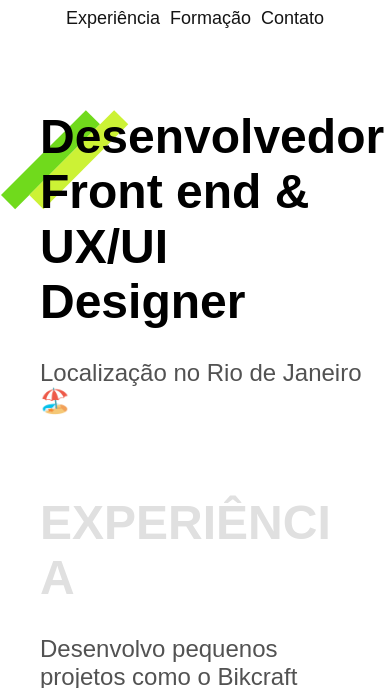
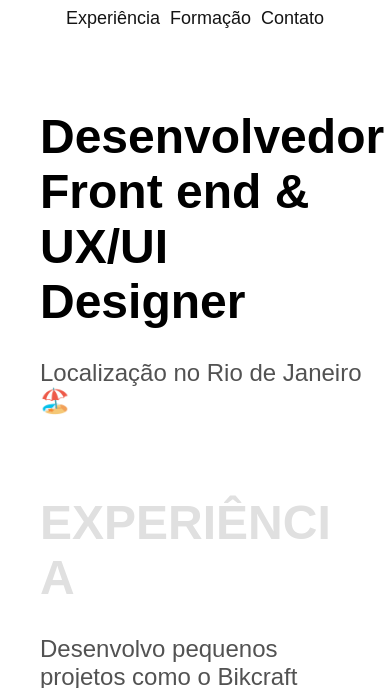
Before and after one commit to Ramonlleopoldo/Portfolio-origamid, a plain HTML site: page index.html in a window 390 px wide. Shown: the part 100-788 px from the top of the page. Drawn offline with Linux system fonts and the light colour scheme.

Commit message:
ajuste da meta descrição e exclusão do arquivo figma

```diff
--- a/index.html
+++ b/index.html
@@ -4,6 +4,7 @@
 <head>
   <meta charset="UTF-8">
   <meta name="viewport" content="width=device-width, initial-scale=1.0">
+  <meta name="description" content="Desenvolvedor Front end e UX/UI Designer">
   <link rel="stylesheet" href="style.css">
   <title>Origamid</title>
 </head>
--- a/perfil.css
+++ b/perfil.css
@@ -34,6 +34,9 @@
   .perfil-texto {
     font-size: 3.5rem;
   }
+  .perfil-texto::before {
+    display: none;
+  }
 }
 @media (max-width: 900px) {
   .perfil-img {
```
Also changed, not shown: 1 other file.
